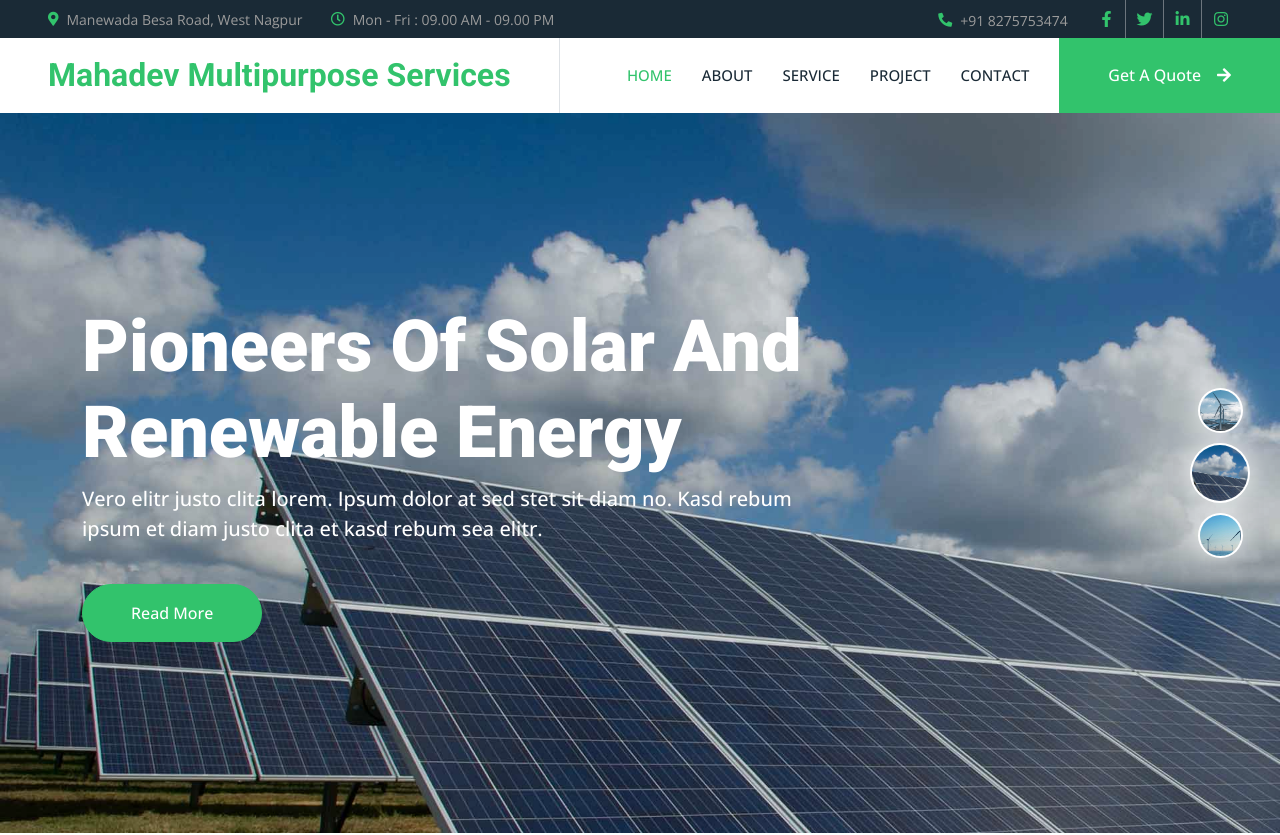
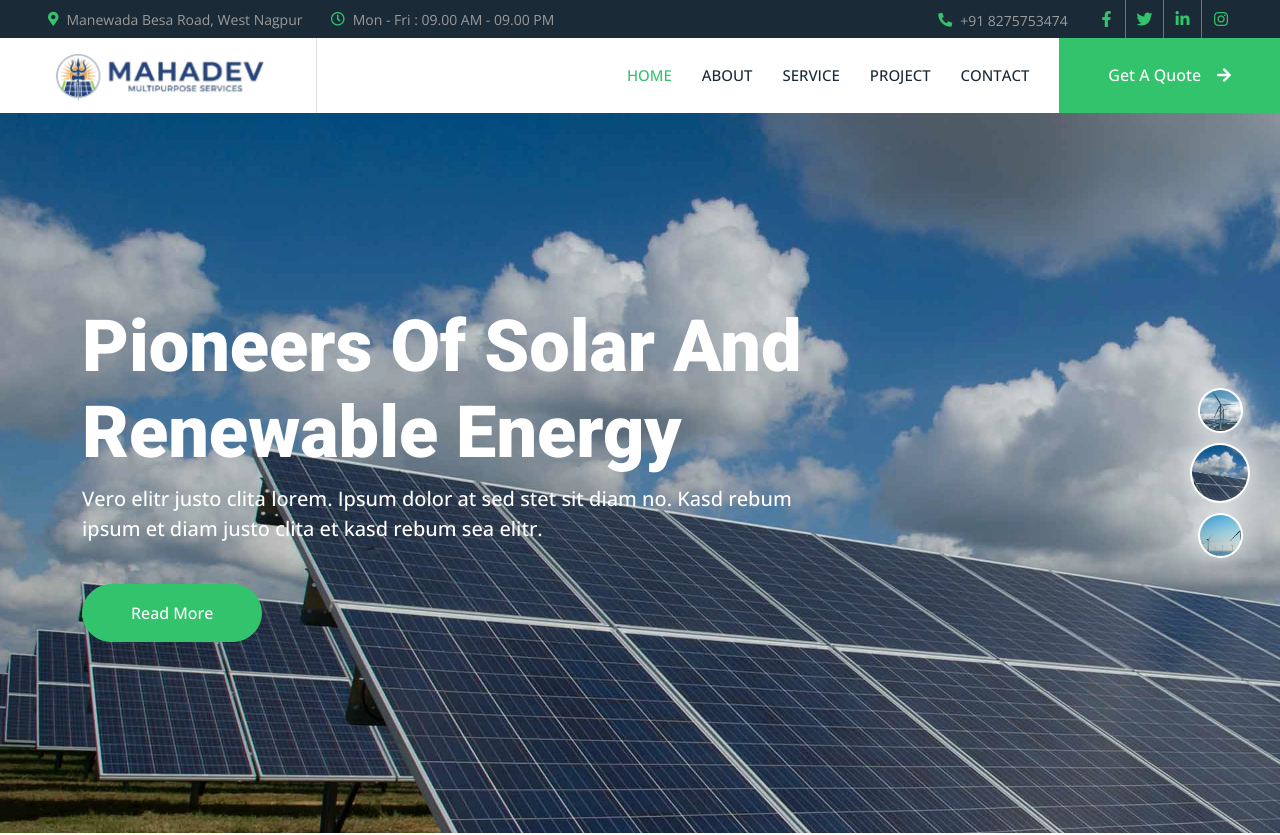
Before and after one commit to MahadevSolarMultipurposeServices/MahadevSolarMultipurposeServices.github.io, a plain HTML site: page index.html in a window 1280 px wide. Shown: the top 835 px of the page. Drawn offline with nearby package versions, Linux system fonts and the light colour scheme.

Commit message:
Update index.html

```diff
--- a/index.html
+++ b/index.html
@@ -74,9 +74,11 @@
 
     <!-- Navbar Start -->
     <nav class="navbar navbar-expand-lg bg-white navbar-light sticky-top p-0">
+
         <a href="index.html" class="navbar-brand d-flex align-items-center border-end px-4 px-lg-5">
-            <h2 class="m-0 text-primary">Mahadev Multipurpose Services</h2>
-        </a>
+    <img src="img/mmslogo.png" alt="Mahadev Multipurpose Services" class="img-fluid" style="height: 50px;">
+</a>
+
         <button type="button" class="navbar-toggler me-4" data-bs-toggle="collapse" data-bs-target="#navbarCollapse">
             <span class="navbar-toggler-icon"></span>
         </button>
```
